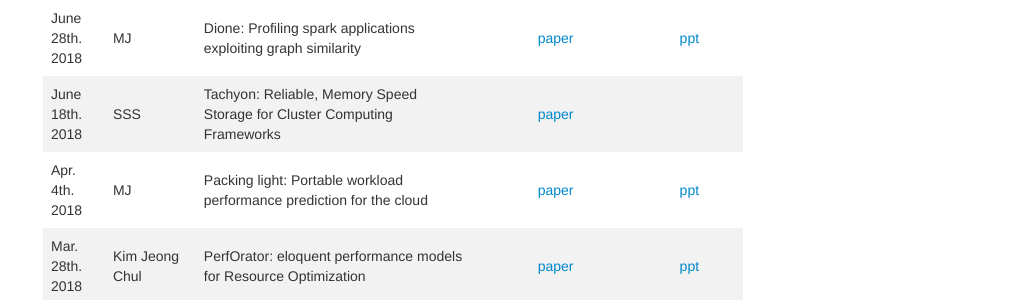
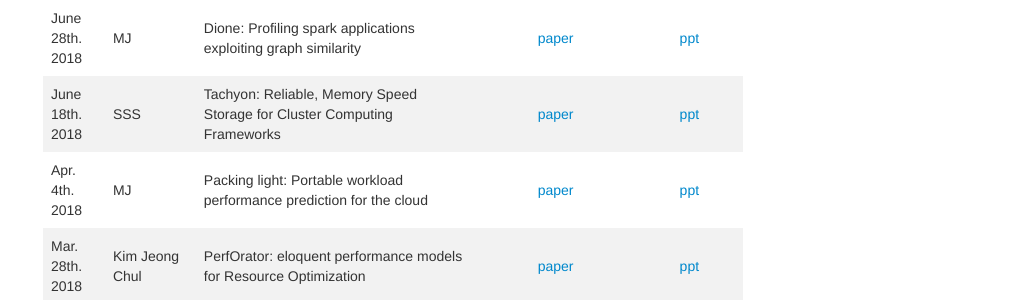
Before and after one commit to ddps-lab/kmu-bigdata.github.io, a Jekyll site: the page built from seminar/index.md, in a window 1280 px wide and 900 px high, scrolled down 1039 px. Shown: the part 154-454 px from the top of the window, without its empty margins (247-1280 px from the left). Built offline with Jekyll 4.4.1, drawn with Linux system fonts in a browser that asks for light colours.

Commit message:
tachyon ppt added
tachyon ppt added

```diff
--- a/seminar/index.md
+++ b/seminar/index.md
@@ -22,7 +22,7 @@ description: Seminar schedule of BigData Lab  in KMU
 | July 19th. 2018 | MJ | CLOUD2018 & Lessons from OSG School 2018 | [CLOUD2018](https://drive.google.com/open?id=1vbkHGg6lNd6twHzGINmJXvsnVYKdrNDxoYDjLzIl_5g) |  [HTCondor ppt & hands-on](https://drive.google.com/open?id=1kcafX1PqeVgVBWOFmLUMppbwijrM3rUc) |
 | July 5th. 2018 | Kim Jeong Chul | Improving spark application throughput via memory aware task co-location: a    mixture of experts approach| [paper](https://dl.acm.org/citation.cfm?id=3135984) | [ppt](https://docs.google.com/presentation/d/1U2zVpRQEjcvhUrvveQ03Qqt2T9EBg1dRa2yOZxgasZc/edit?usp=sharing) |
 | June 28th. 2018 | MJ | Dione: Profiling spark applications exploiting graph similarity | [paper](https://ieeexplore.ieee.org/abstract/document/8257950/) | [ppt](https://goo.gl/rB2hRi)|
-| June 18th. 2018 | SSS | Tachyon: Reliable, Memory Speed Storage for Cluster Computing Frameworks | [paper](https://dl.acm.org/citation.cfm?id=2670985) | |
+| June 18th. 2018 | SSS | Tachyon: Reliable, Memory Speed Storage for Cluster Computing Frameworks | [paper](https://dl.acm.org/citation.cfm?id=2670985) | [ppt](https://docs.google.com/presentation/d/1L6h6nAM6_0FndNYh-rDD8aDx7T35uu_kHmpFJyPsVjM/edit?usp=sharing) |
 | Apr. 4th. 2018 | MJ | Packing light: Portable workload performance prediction for the cloud | [paper](http://ieeexplore.ieee.org/document/6547460/) | [ppt](https://goo.gl/cjadpY)|
 | Mar. 28th. 2018 | Kim Jeong Chul | PerfOrator: eloquent performance models for Resource Optimization | [paper](https://dl.acm.org/citation.cfm?id=2987566) |[ppt](https://docs.google.com/presentation/d/1gG76VdnFayRw4kz7NPnpCh-QQar53PjudTrZdRa22-s/edit?usp=sharing) |
 | Mar. 21st. 2018 | SSS | Performance Characterization and Acceleration of In-Memory File Systems for Hadoop and Spark Applications on HPC Clusters | [paper](http://ieeexplore.ieee.org/abstract/document/7363761/) | [ppt](https://docs.google.com/presentation/d/1GMZb0HUAfG7mcJjYz4aQZD304YkqintktiDycw4ES4g/edit?usp=sharing) |
```
